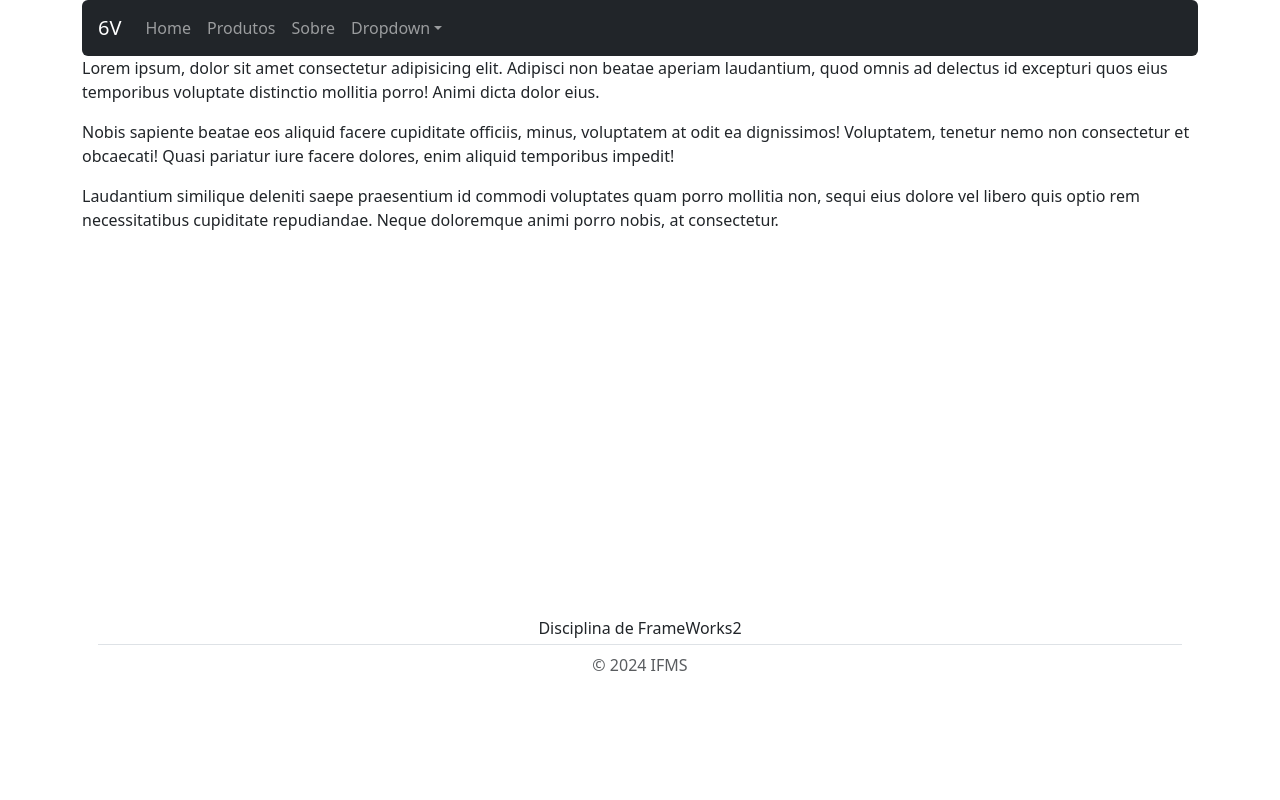
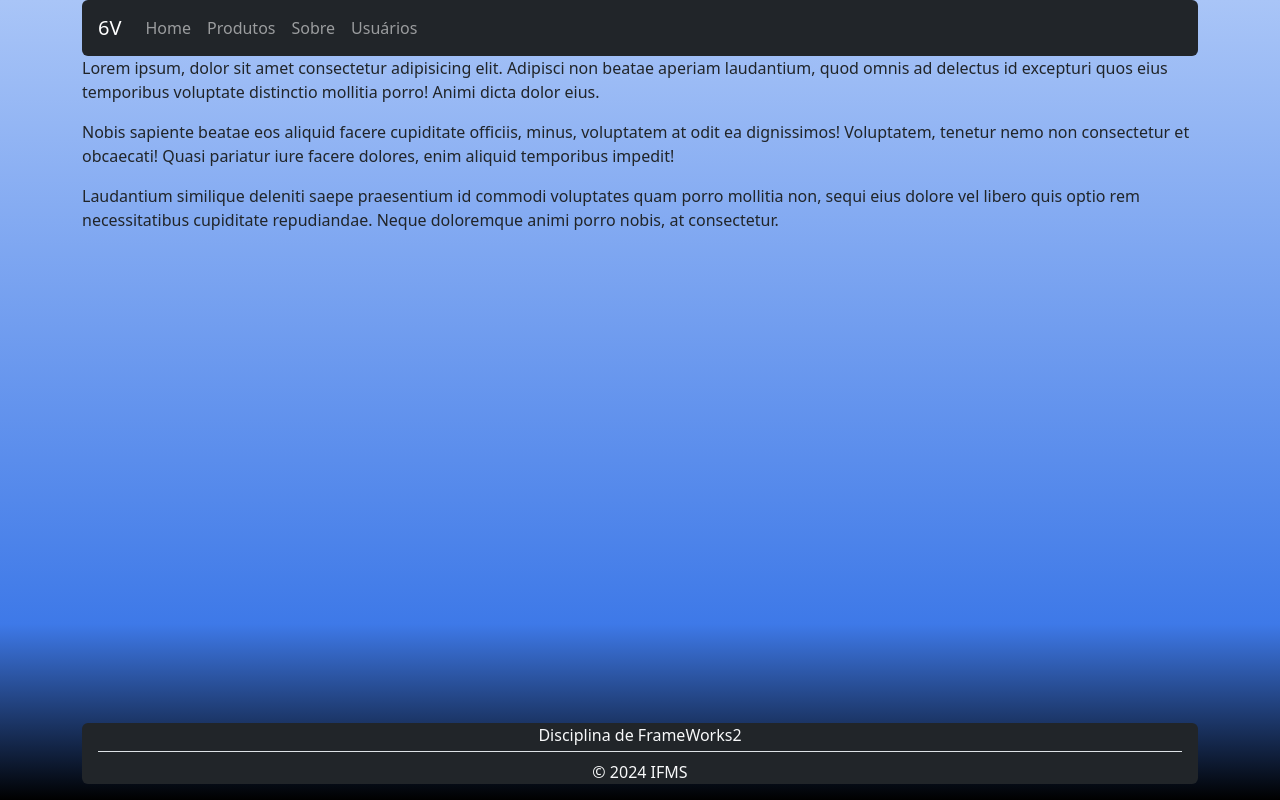
Before and after one commit to Marcelo-IFMS/fw2, a Next.js app: page / in a window 1280 px wide. Built offline with nearby package versions, Linux system fonts and the light colour scheme.

Commit message:
Create API

```diff
--- a/src/pages/components/footer.js
+++ b/src/pages/components/footer.js
@@ -2,12 +2,12 @@ import { Container } from "react-bootstrap";
 
 export default function Footer() {
     return (
-        <Container className="bottom fixed-button">
-        <footer className="px-3">
-            <ul className="nav justify-content-center border-bottom pb-1 mb-2">
+        <Container className="position-absolute bottom-0 start-50 translate-middle-x">
+        <footer className="px-3 text-light bg-dark rounded">
+            <ul className="nav justify-content-center border-bottom pb-1 mb-2 ">
                 <li className="nav-item">Disciplina de FrameWorks2</li>
             </ul>
-            <p className="text-center text-body-secondary">&copy; 2024 IFMS</p>
+            <p className="text-center ">&copy; 2024 IFMS</p>
         </footer>
         </Container>
     );
--- a/src/pages/components/navbar.js
+++ b/src/pages/components/navbar.js
@@ -1,5 +1,5 @@
 
-import { Container, Nav, Navbar, NavDropdown } from 'react-bootstrap';
+import { Container, Nav, Navbar } from 'react-bootstrap';
 //https://www.youtube.com/watch?v=B0vZGTGgIdc
 export default function NavBar() {
     return (
@@ -9,20 +9,10 @@ export default function NavBar() {
                 <Navbar.Toggle aria-controls="basic-navbar-nav" />
                 <Navbar.Collapse id="basic-navbar-nav">
                     <Nav className="me-auto">
-                    <Nav.Link to="/">Home</Nav.Link>
-                    <Nav.Link to="/produtos">Produtos</Nav.Link>
-                    <Nav.Link to="/sobre">Sobre</Nav.Link>
-                    <NavDropdown title="Dropdown" id="basic-nav-dropdown">
-                        <NavDropdown.Item href="#action/3.1">Action</NavDropdown.Item>
-                        <NavDropdown.Item href="#action/3.2">
-                            Another action
-                        </NavDropdown.Item>
-                        <NavDropdown.Item href="#action/3.3">Something</NavDropdown.Item>
-                        <NavDropdown.Divider />
-                        <NavDropdown.Item href="#action/3.4">
-                            Separated link
-                        </NavDropdown.Item>
-                    </NavDropdown>
+                        <Nav.Link href="/">Home</Nav.Link>
+                        <Nav.Link href="/produtos">Produtos</Nav.Link>
+                        <Nav.Link href="/sobre">Sobre</Nav.Link>
+                        <Nav.Link href="/users">Usuários</Nav.Link>
                     </Nav>
                 </Navbar.Collapse>
             </Navbar>
--- a/src/styles/globals.css
+++ b/src/styles/globals.css
@@ -1,6 +1,9 @@
-@import url('bootstrap/dist/css/bootstrap.min.css');
-.conteudo{
-    min-height: 70vh;
-    height: auto !important;
-    height: 100%;
-  }
+@import url("bootstrap/dist/css/bootstrap.min.css");
+body{
+background: linear-gradient(180deg, rgba(169,197,247,1) 0%, rgba(62,121,232,1) 78%, rgba(0,0,0,1) 100%);
+  min-height: 100vh;
+}
+.conteudo {
+  min-height: calc(100%);
+  height: auto !important;
+}
```
Also changed, not shown: src/pages/index.js (+1 -17 lines). Lines whose indentation alone changed are shown as unchanged.
